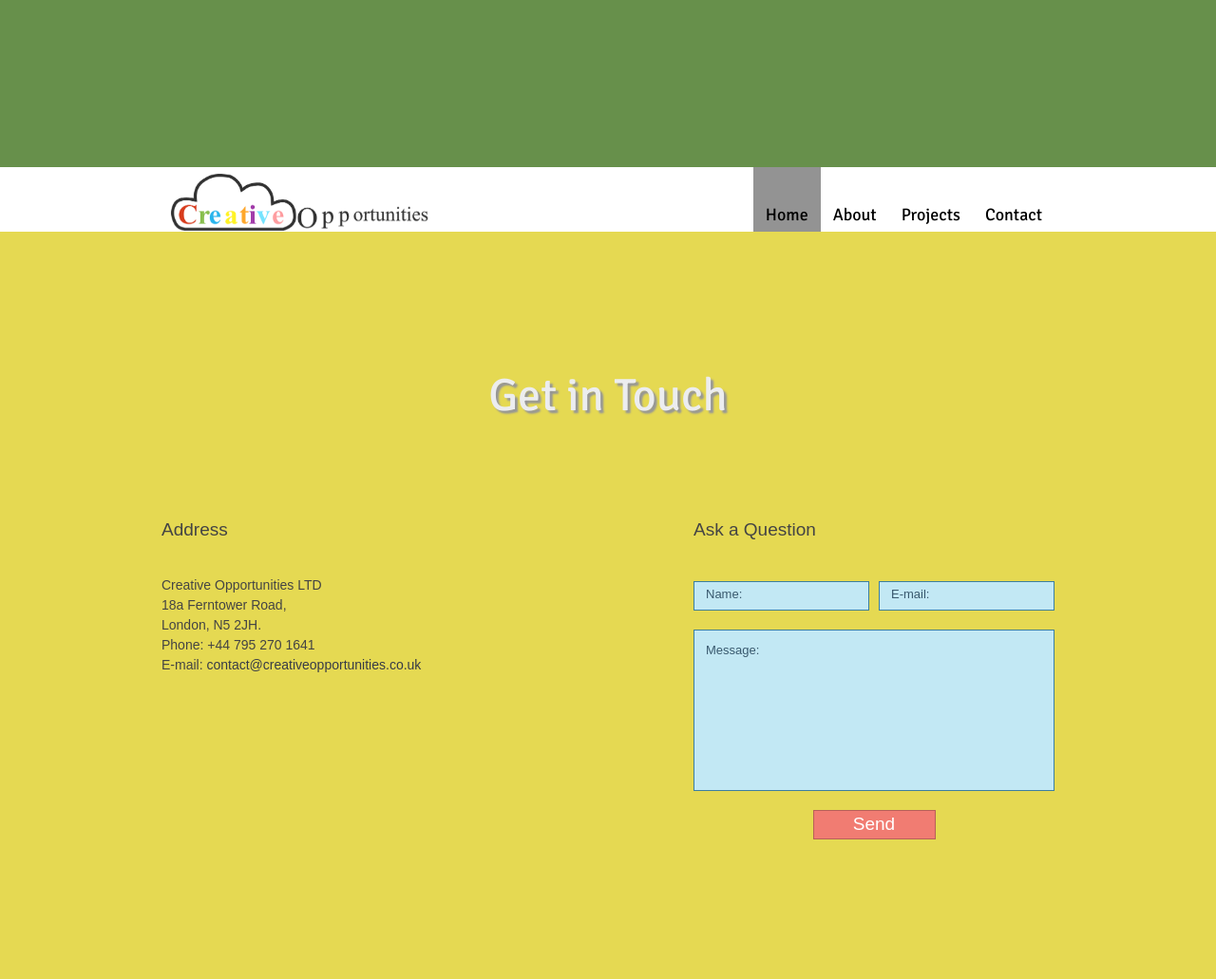
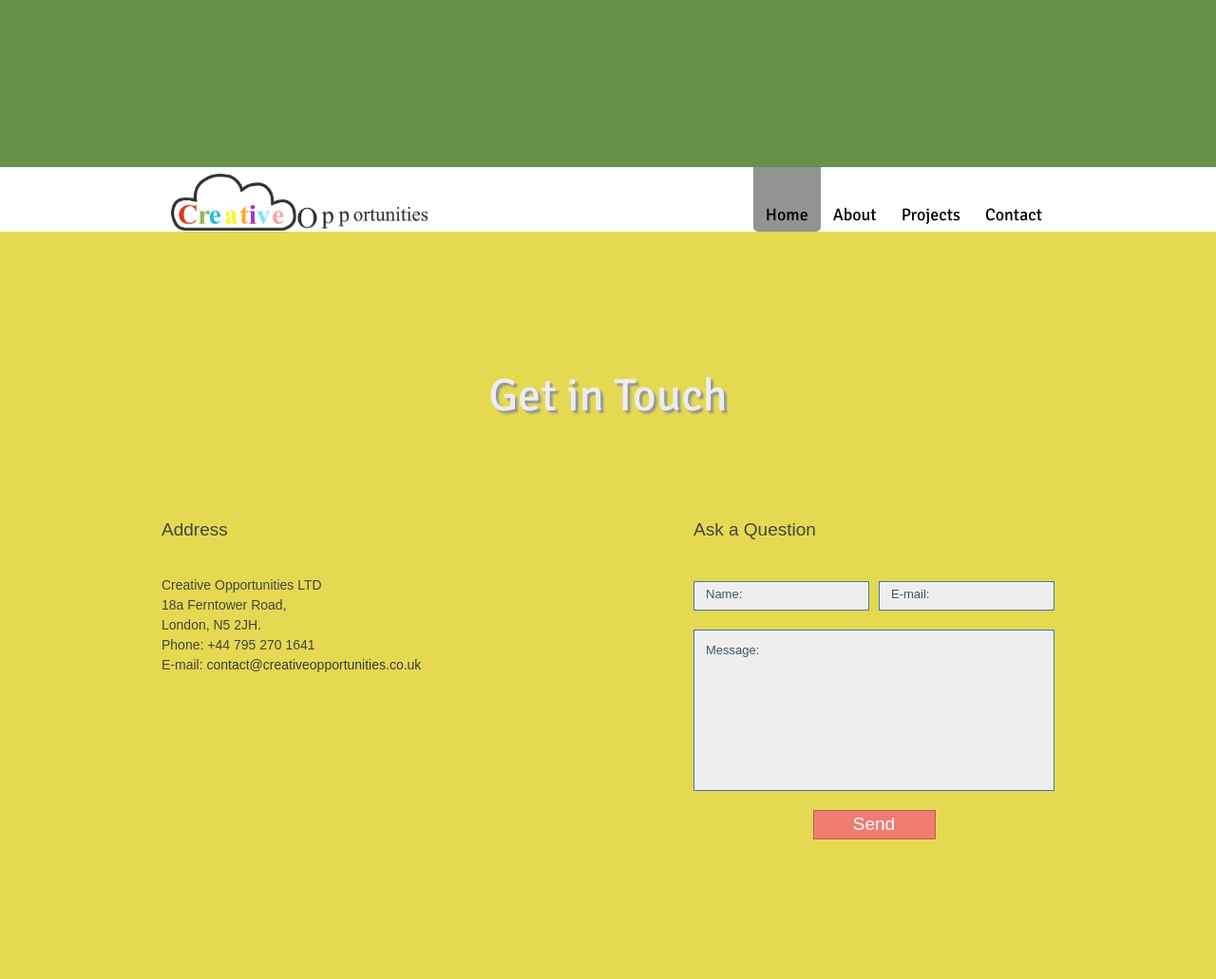
Before and after one commit to karimtabet/creativeoppsv2, a Flask app: page / in a window 1280 px wide, after a click on "Contact". Shown: the part 2956-3987 px from the top of the page at 95% size. Run offline with Flask 2, Linux system fonts and the light colour scheme; data comes from the database, SQL or seed files in the repository; both versions use the stored data as it was after the commit.

Commit message:
contact form text area colour, curve on highlited nav items

```diff
--- a/app/static/css/form.css
+++ b/app/static/css/form.css
@@ -8,7 +8,7 @@
 	color:#39596e;
 	 border: 1px solid #3c7f9f;
 	 padding: 4px 12px 9px;
-	background-color: #c2e8f4;
+	background-color: #EEEEEE;
 	width: 100%;
 	height: 31px;
 	float:left;
@@ -22,7 +22,7 @@
 	color:#39596e;
 	height: 170px;
 	overflow: auto;
-	background-color: #c2e8f4;
+	background-color: #EEEEEE;
 	 border: 1px solid #3c7f9f;
 	 padding: 12px 12px 9px;
 	width: 100%;
@@ -97,7 +97,7 @@
 }
 
 .btns a:hover {
-	background-color: #c2e8f4;
+	background-color: #EEEEEE;
 	border-color: #3c7f9f;
 	color: #39596e;
 }
@@ -125,7 +125,7 @@
 
 	 border: 1px solid #3c7f9f;
 
-	background-color: #c2e8f4;
+	background-color: #EEEEEE;
 
 	text-align: center;
 	padding: 20px 10px;
--- a/app/static/css/style.css
+++ b/app/static/css/style.css
@@ -154,7 +154,7 @@
 	border-color: #67904B transparent transparent transparent;
 }
 .sf-menu li a {
-	color: #000000
+	color: #000000;
 }
 header.page1 .men .hover{
 	top: 0;
--- a/app/static/css/superfish.css
+++ b/app/static/css/superfish.css
@@ -22,7 +22,7 @@
 .sf-menu>li>a{
 	font-size: 18px;
 	font-family: 'Signika', sans-serif;
-	color: #fff;
+	color: #000000;
 	position: relative;
 	line-height: 24px;
 	padding: 38px 13px 6px;
@@ -34,7 +34,7 @@
 .sf-menu>li .hover {
 	position: absolute;
 	left: 0;
-transition: 0.5s ease;
+	transition: 0.5s ease;
 	-o-transition: 0.5s ease;
 	-webkit-transition: 0.5s ease;
 	display: block;
@@ -43,6 +43,12 @@
 	height: 100%;
 	top: -100%;
 	background-color: #3f9fc9;
+	-webkit-border-bottom-right-radius: 5px;
+	-webkit-border-bottom-left-radius: 5px;
+	-moz-border-radius-bottomright: 5px;
+	-moz-border-radius-bottomleft: 5px;
+	border-bottom-right-radius: 5px;
+	border-bottom-left-radius: 5px;
 }
 
 .sf-menu>li.sfHover .hover, .sf-menu>li:hover .hover{
```
Also changed, not shown: app.db, 1 other file.
